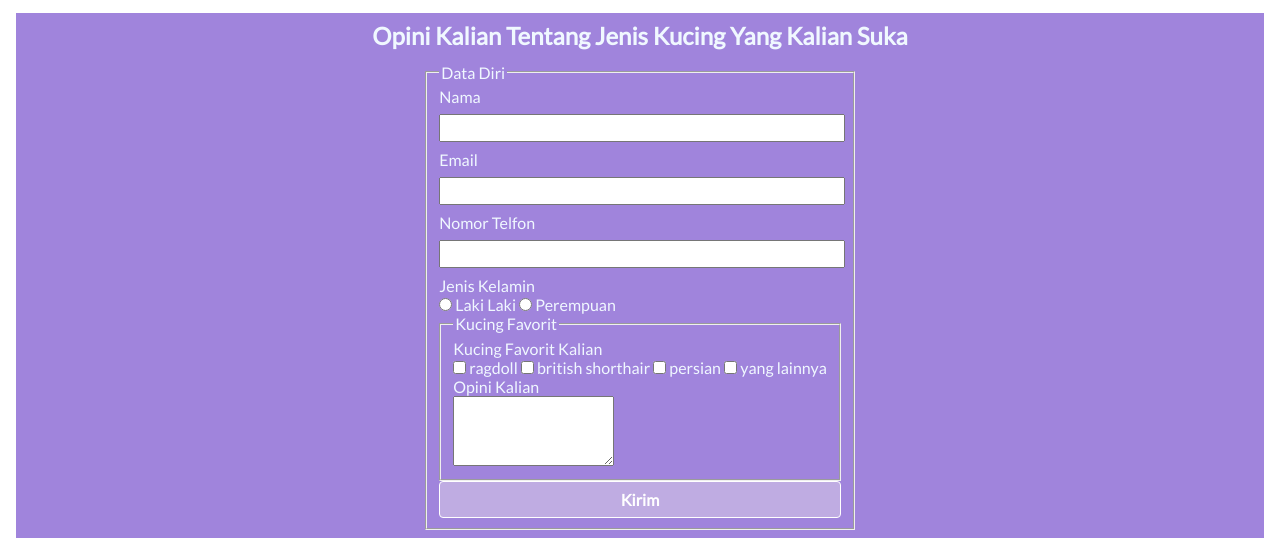
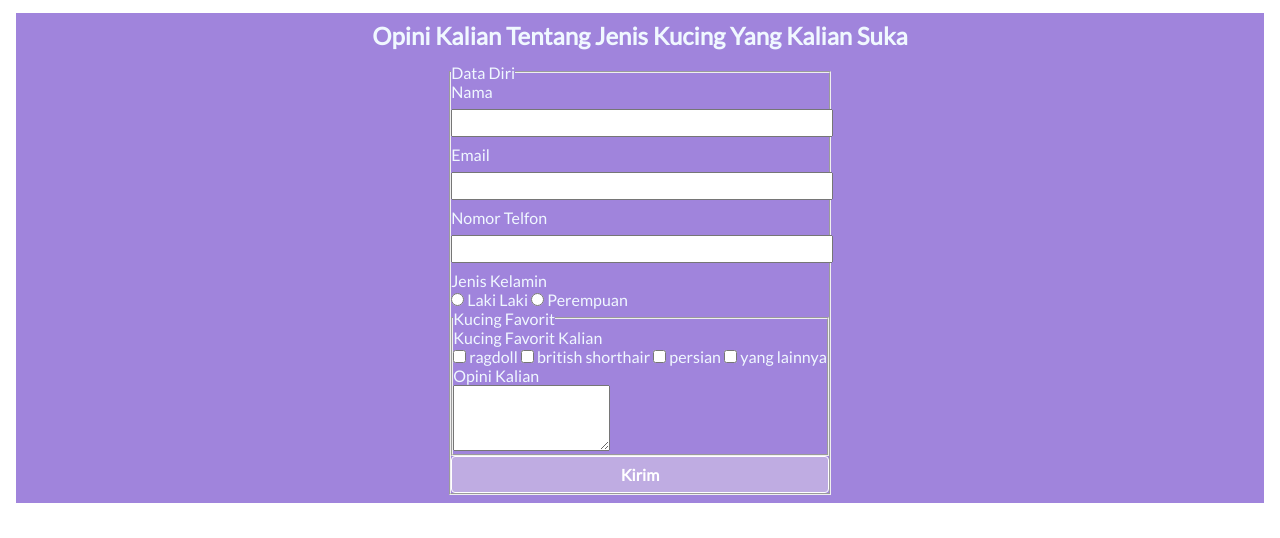
Before and after one commit to revou-fsse-1/w3-landing-website-DandiRizkyy, a plain HTML site: page index.html in a window 1280 px wide. Shown: the part 1272-1810 px from the top of the page. After the commit the page ends 1775 px from the top, so only its background shows below. Drawn offline with Linux system fonts and the light colour scheme.

Commit message:
resetting margin and padding

```diff
--- a/index.css
+++ b/index.css
@@ -3,7 +3,8 @@
 
 /* default margin for all pages */
 * {
-  margin: 0px;
+  margin: 0;
+  padding: 0;
   scroll-behavior: smooth;
   font-family: "Lato", "Poppins", sans-serif;
 }
```
